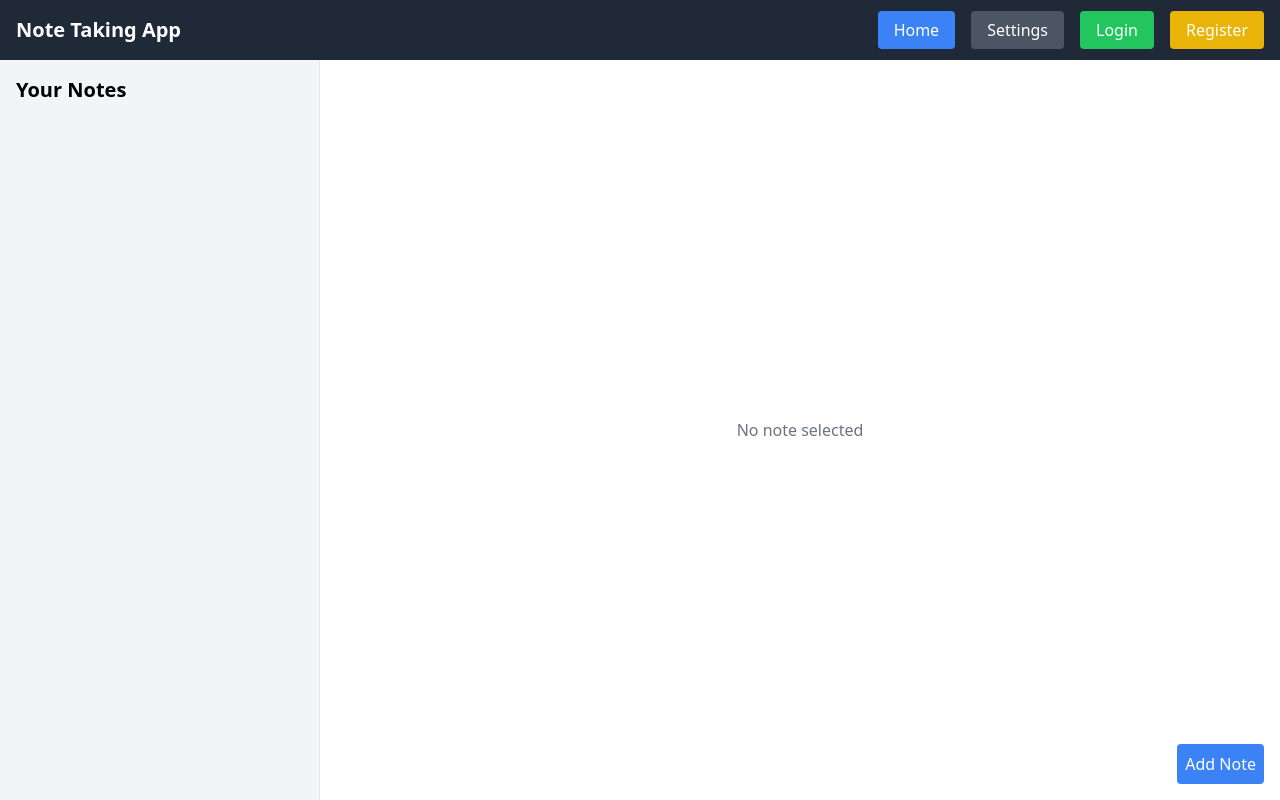
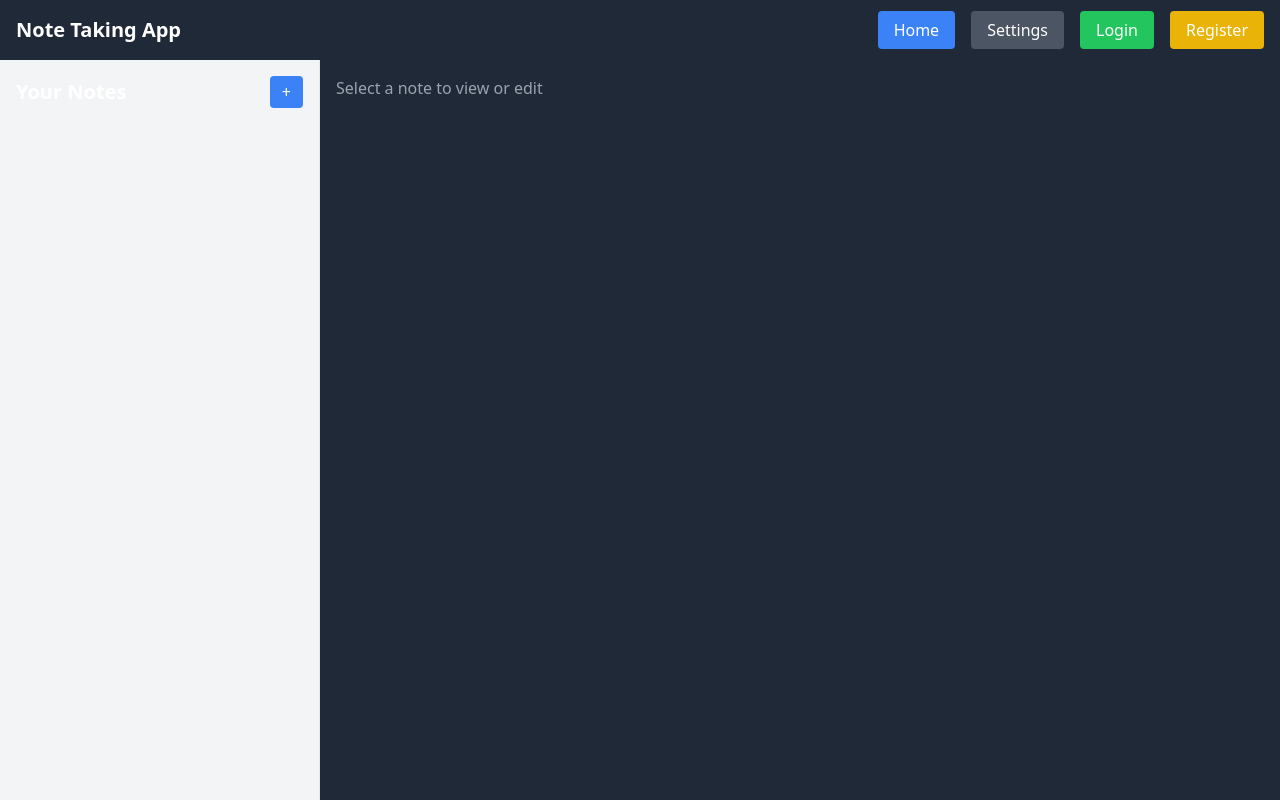
Before and after one commit to bcadestewart/NotaBookPlus, a React (Create React App) app in the folder frontend/: page / in a window 1280 px wide. Built offline with nearby package versions, Linux system fonts and the light colour scheme.

Commit message:
Add export to .txt and move Add Note button to Sidebar

```diff
--- a/frontend/src/components/NoteViewer.js
+++ b/frontend/src/components/NoteViewer.js
@@ -1,27 +1,23 @@
-import { useState, useEffect } from "react";
+import React from "react";
 
-export default function NoteViewer({ note, onUpdate, onDelete }) {
-  const [content, setContent] = useState(note.content);
-
-  useEffect(() => {
-    setContent(note.content);
-  }, [note]);
+const NoteViewer = ({ note, content, setContent, onUpdate, onDelete }) => {
+  if (!note) {
+    return (
+      <div className="flex-1 p-4">
+        <p className="text-gray-400">Select a note to view or edit</p>
+      </div>
+    );
+  }
 
   return (
-    <div className="flex-1 p-6">
-      <div className="border rounded-lg p-4 bg-white shadow">
-        <h2 className="text-2xl font-bold mb-2">{note.title}</h2>
-        <textarea
-          className="w-full h-64 border p-2 rounded mt-2"
-          value={content}
-          onChange={(e) => {
-            setContent(e.target.value);
-            onUpdate(note.id, e.target.value);  // ✅ now uses note.id
-          }}
-          placeholder="Start typing your note here..."
-        />
-      </div>
-      <div className="mt-4">
+    <div className="flex-1 p-4">
+      <h2 className="text-xl font-semibold mb-2">{note.title}</h2>
+      <textarea
+        className="w-full h-64 p-2 bg-gray-900 text-white border border-gray-700 rounded resize-none"
+        value={content}
+        onChange={(e) => setContent(e.target.value)}
+      />
+      <div className="mt-4 flex gap-2">
         <button
           onClick={() => onUpdate(note.id, content)}
           className="p-2 bg-green-500 text-white rounded hover:bg-green-700 hover:scale-105 transition-transform"
@@ -29,12 +25,28 @@ export default function NoteViewer({ note, onUpdate, onDelete }) {
           Save Note
         </button>
         <button
+          onClick={() => {
+            const blob = new Blob([content], { type: "text/plain" });
+            const url = URL.createObjectURL(blob);
+            const link = document.createElement("a");
+            link.href = url;
+            link.download = `${note.title || "note"}.txt`;
+            link.click();
+            URL.revokeObjectURL(url);
+          }}
+          className="ml-2 p-2 bg-blue-500 text-white rounded hover:bg-blue-700 hover:scale-105 transition-transform"
+        >
+          Export as .txt
+        </button>
+        <button
           onClick={() => onDelete(note.id)}
-          className="ml-4 p-2 bg-red-500 text-white rounded hover:bg-red-700 hover:scale-105 transition-transform"
+          className="p-2 bg-red-600 text-white rounded hover:bg-red-800 hover:scale-105 transition-transform"
         >
           Delete Note
         </button>
       </div>
     </div>
   );
-}
+};
+
+export default NoteViewer;
--- a/frontend/src/components/Sidebar.js
+++ b/frontend/src/components/Sidebar.js
@@ -1,7 +1,15 @@
-function Sidebar({ notes, onSelect, selectedNote }) {
+function Sidebar({ notes, onSelect, selectedNote, onAddNote }) {
   return (
     <div className="w-1/4 bg-gray-100 p-4 border-r">
-      <h2 className="text-xl font-semibold mb-4">Your Notes</h2>
+      <div className="flex justify-between items-center mb-4">
+        <h2 className="text-xl font-semibold">Your Notes</h2>
+        <button
+          onClick={onAddNote}
+          className="ml-2 p-1 px-3 bg-blue-500 text-white rounded hover:bg-blue-700"
+        >
+          +
+        </button>
+      </div>
       {notes.map((note) => (
         <button
           key={note.id}
--- a/frontend/src/pages/Home.js
+++ b/frontend/src/pages/Home.js
@@ -5,6 +5,7 @@ import NoteViewer from "../components/NoteViewer";
 export default function Home() {
   const [notes, setNotes] = useState([]);
   const [selectedNote, setSelectedNote] = useState(null);
+  const [content, setContent] = useState("");
 
   useEffect(() => {
     const stored = localStorage.getItem("notes");
@@ -12,6 +13,10 @@ export default function Home() {
     setNotes(parsedNotes);
     if (parsedNotes.length > 0) setSelectedNote(parsedNotes[0]);
   }, []);
+
+  useEffect(() => {
+    if (selectedNote) setContent(selectedNote.content);
+  }, [selectedNote]);
 
   useEffect(() => {
     localStorage.setItem("notes", JSON.stringify(notes));
@@ -36,27 +41,26 @@ export default function Home() {
   };
 
   const deleteNote = (id) => {
-    const updated = notes.filter((note) => note.id !== id);
-    setNotes(updated);
-    setSelectedNote(updated.length > 0 ? updated[0] : null);
+    const filtered = notes.filter((note) => note.id !== id);
+    setNotes(filtered);
+    if (selectedNote?.id === id) setSelectedNote(null);
   };
 
   return (
-    <div className="flex h-screen">
-      <Sidebar notes={notes} onSelect={setSelectedNote} selectedNote={selectedNote} />
-      {selectedNote ? (
-        <NoteViewer note={selectedNote} onUpdate={updateNoteContent} onDelete={deleteNote} />
-      ) : (
-        <div className="flex-1 flex items-center justify-center text-gray-500">
-          No note selected
-        </div>
-      )}
-      <button
-        onClick={addNote}
-        className="absolute bottom-4 right-4 p-2 bg-blue-500 text-white rounded hover:bg-blue-700 hover:scale-105 transition-transform"
-      >
-        Add Note
-      </button>
+    <div className="flex h-full bg-gray-800 text-white">
+	<Sidebar
+	  notes={notes}
+	  onAddNote={addNote}
+	  onSelect={setSelectedNote}
+	  selectedId={selectedNote?.id}
+	/>
+      <NoteViewer
+        note={selectedNote}
+        content={content}
+        setContent={setContent}
+        onUpdate={updateNoteContent}
+        onDelete={deleteNote}
+      />
     </div>
   );
 }
```
Also changed, not shown: 1 other file (tests, documents, lock files or other folders).
